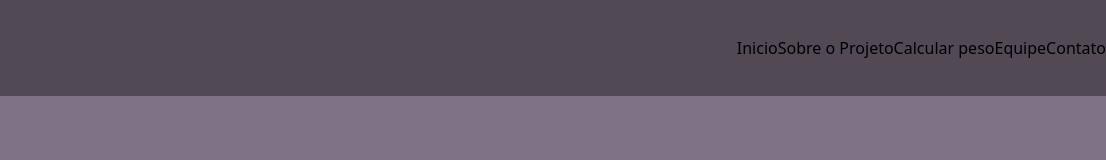
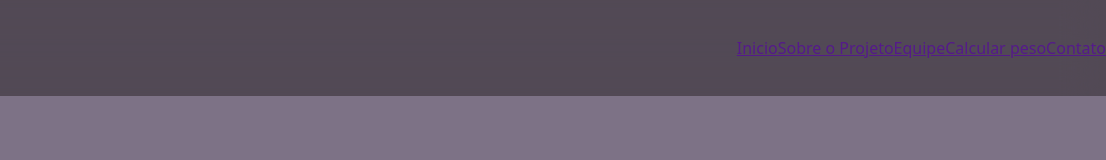
Before and after one commit to TrovoPedro/ProjetoIndividual, a plain HTML site: page Site/index.html in a window 1280 px wide. Shown: the full height of the page, 174-1280 px from the left. Drawn offline with Linux system fonts and the light colour scheme.

Commit message:
Update index.html

```diff
--- a/Site/index.html
+++ b/Site/index.html
@@ -1,5 +1,5 @@
 <!DOCTYPE html>
-<html lang="en">
+<html lang="PT-BR">
 <head>
     <meta charset="UTF-8">
     <meta name="viewport" content="width=device-width, initial-scale=1.0">
@@ -12,11 +12,11 @@
         <img src="img/S4L.png" alt="">
         <nav class="nav-bar">
             <ul>
-                <li>Inicio</li>
-                <li>Sobre o Projeto</li>
-                <li>Calcular peso</li>
-                <li>Equipe</li>
-                <li>Contato</li>
+                <a href=""><li>Inicio</li></a>
+                <a href=""><li>Sobre o Projeto</li></a>
+                <a href=""><li>Equipe</li></a>
+                <a href=""><li>Calcular peso</li></a>
+                <a href=""><li>Contato</li></a>
             </ul>
         </nav>
     </header>
```
